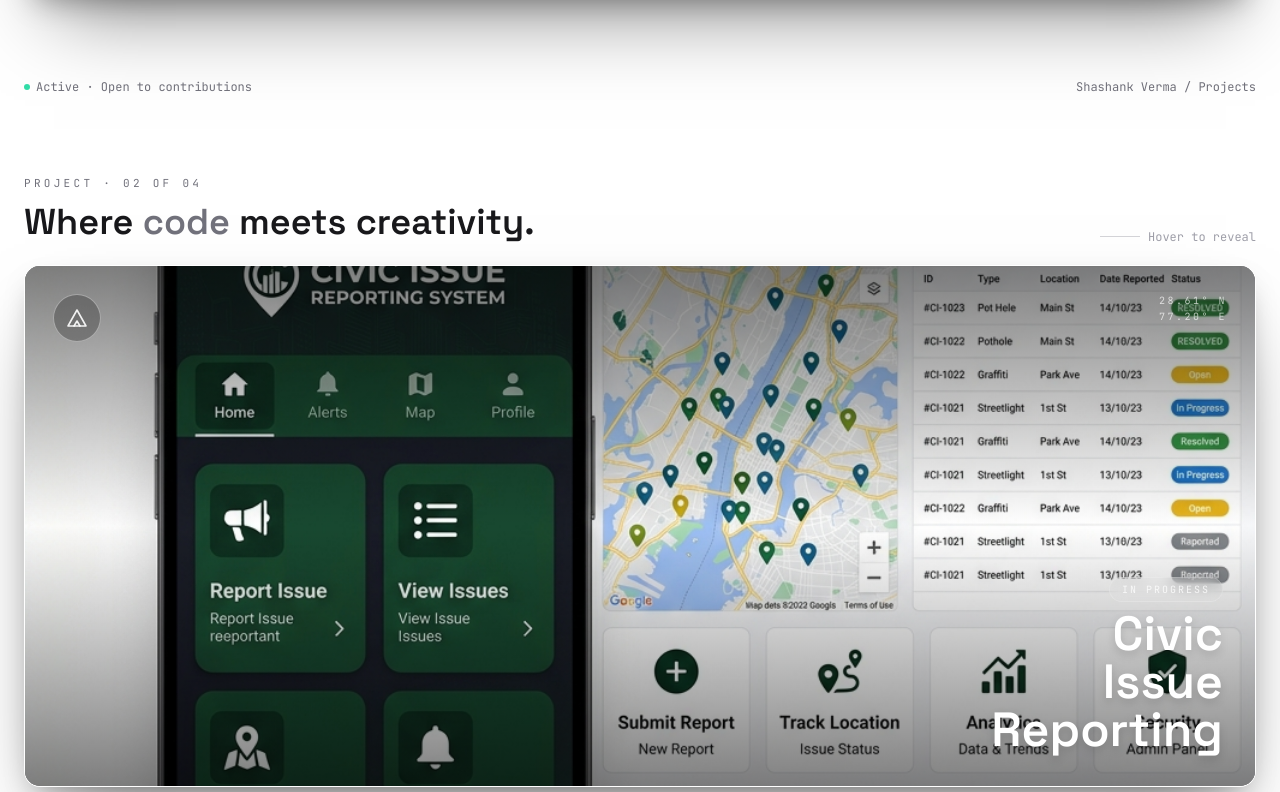
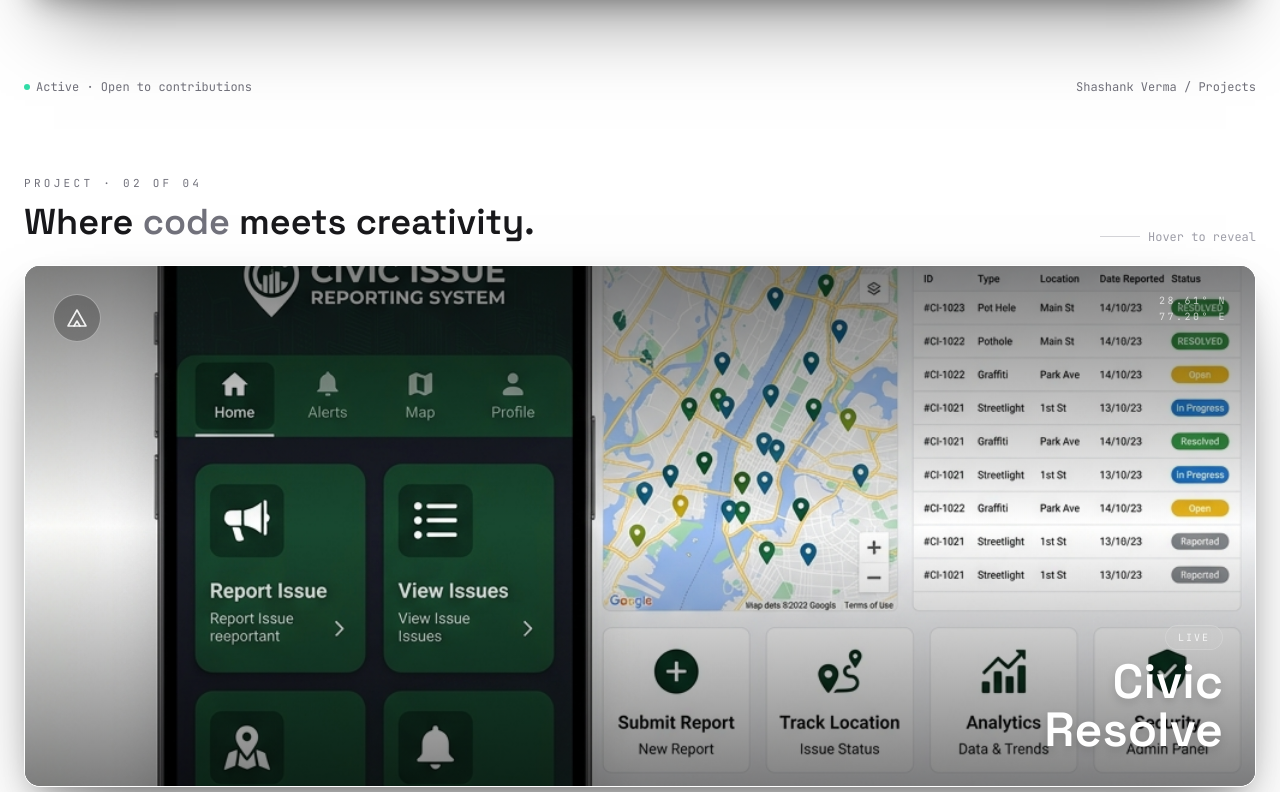
Before and after one commit to Shashankverma-dev/Shashankverma-dev, a Next.js app: page / in a window 1280 px wide. Shown: the part 5424-6216 px from the top of the page. Built offline with nearby package versions, Linux system fonts and the light colour scheme.

Commit message:
feat: add live link for Civic Resolve, rename project, and fix VS Code CSS lint warnings

```diff
--- a/src/components/sections/projects.tsx
+++ b/src/components/sections/projects.tsx
@@ -33,13 +33,14 @@ const spotlightProjects: SpotlightProject[] = [
   },
   {
     id: "civic-issue",
-    name: "Civic Issue Reporting",
+    name: "Civic Resolve",
     category: "Web Application",
     tagline: "Full-Stack Civic Feedback Platform",
     description:
       "Built a full-stack web application that lets citizens report local civic issues directly to authorities. Features role-based dashboards, structured complaint forms, live status tracking, and a geo-tagged map view — all backed by a relational database schema.",
     tech: ["HTML5", "CSS3", "JavaScript", "Python", "SQL", "REST API", "Map Integration"],
     github: "https://github.com/Shashankverma-dev/civic-reporting",
+    live: "https://civicresolve.freedev.app/",
     heroImage: "/projects/civic-issue.png",
     heroAlt: "Civic Issue Reporting System — web dashboard and map view",
     highlights: [
@@ -48,7 +49,7 @@ const spotlightProjects: SpotlightProject[] = [
       "Integrated map-based geo-pinning so issues are tied to exact locations.",
       "Designed a live status tracker — citizens follow issues from Open to Resolved.",
     ],
-    availabilityLabel: "In Progress",
+    availabilityLabel: "Live",
     season: "2024 – Now",
     rating: 4.7,
     seats: "3 portals",
--- a/src/components/sections/timeline.tsx
+++ b/src/components/sections/timeline.tsx
@@ -69,7 +69,7 @@ export function JourneyTimeline() {
               {[
                 { name: "Assignix", desc: "Assignment Management Platform (2026)" },
                 { name: "Attendance Tracker", desc: "Academic attendance app (2025)" },
-                { name: "Civic Issue Reporting", desc: "Mobile civic issue reporting app (2025)" },
+                { name: "Civic Resolve", desc: "Civic issue reporting platform (2025)" },
               ].map((proj, i) => (
                 <div key={i} className="flex items-center gap-3 text-sm">
                   <span className="font-mono text-emerald-500 dark:text-cyan-400 font-bold text-xs shrink-0">{String(i + 1).padStart(2, "0")}</span>
--- a/src/components/ui/terminal-console.tsx
+++ b/src/components/ui/terminal-console.tsx
@@ -55,7 +55,7 @@ export function TerminalConsole() {
       case "projects":
         newEntries.push({
           type: "output",
-          text: "Project Spotlights:\n1. ASSIGNIX: Assignment Management Platform. Web-based portal designed to organize, track, and manage academic submissions.\n2. CIVIC ISSUE REPORTING SYSTEM: Mobile solution for citizens to report civic issues directly to authorities.\n3. ATTENDANCE TRACKER: Educational utility tracking daily attendance sheets and generating summaries.",
+          text: "Project Spotlights:\n1. ASSIGNIX: Assignment Management Platform. Web-based portal designed to organize, track, and manage academic submissions.\n2. CIVIC RESOLVE: Full-stack platform for citizens to report civic issues directly to authorities.\n3. ATTENDANCE TRACKER: Educational utility tracking daily attendance sheets and generating summaries.",
         });
         break;
       case "skills":
```
